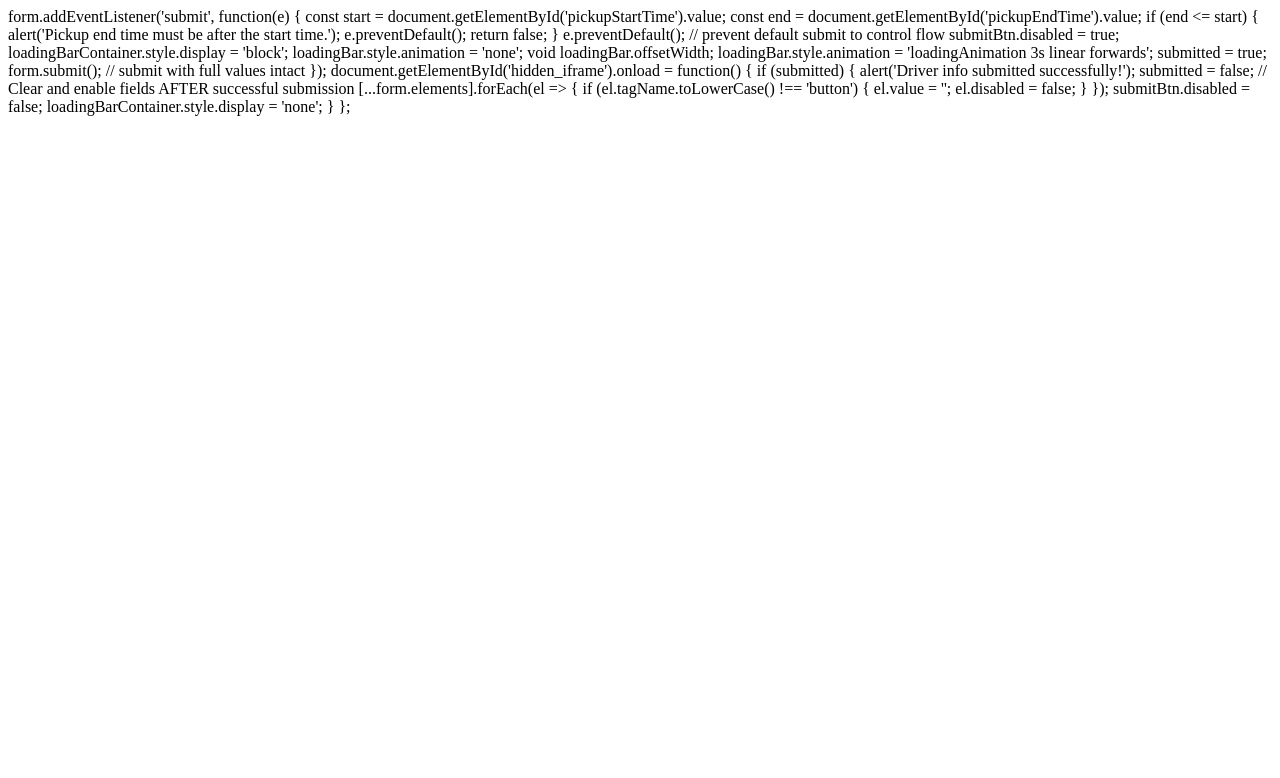
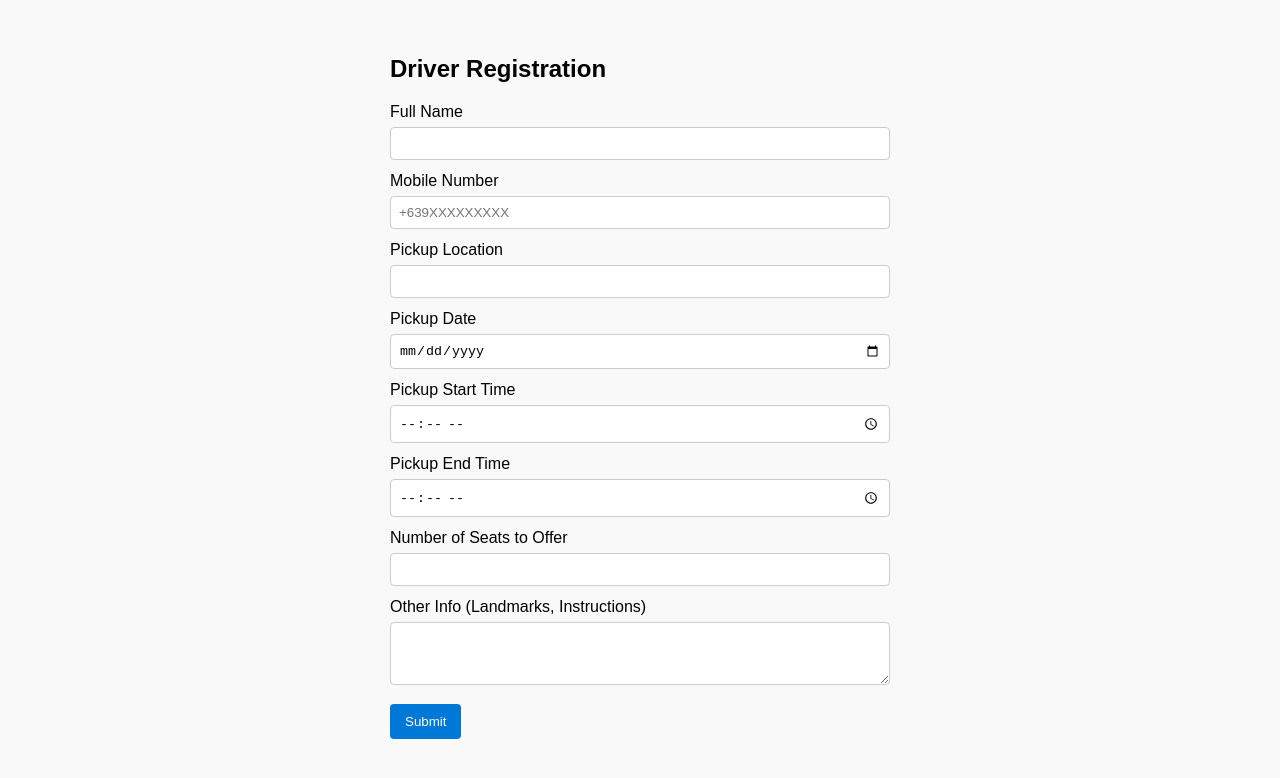
Before and after one commit to JoshuaPlaciego/share-a-ride-web, a website: page driverform.html in a window 1280 px wide. Drawn offline with Linux system fonts and the light colour scheme.

Commit message:
revised code

```diff
--- a/driverform.html
+++ b/driverform.html
@@ -1,3 +1,107 @@
+<!DOCTYPE html>
+<html lang="en">
+<head>
+  <meta charset="UTF-8" />
+  <meta name="viewport" content="width=device-width, initial-scale=1" />
+  <title>Driver Registration - Share A Ride</title>
+  <style>
+    body {
+      font-family: Arial, sans-serif;
+      max-width: 500px;
+      margin: 20px auto;
+      padding: 15px;
+      background: #f9f9f9;
+      border-radius: 8px;
+    }
+    label {
+      display: block;
+      margin: 12px 0 6px;
+    }
+    input, textarea {
+      width: 100%;
+      padding: 8px;
+      box-sizing: border-box;
+      border-radius: 4px;
+      border: 1px solid #ccc;
+    }
+    button {
+      margin-top: 15px;
+      padding: 10px 15px;
+      background-color: #0078d7;
+      color: white;
+      border: none;
+      border-radius: 4px;
+      cursor: pointer;
+    }
+    button:hover {
+      background-color: #005ea1;
+    }
+    #loadingBarContainer {
+      display: none;
+      width: 100%;
+      background-color: #ddd;
+      border-radius: 4px;
+      margin-top: 15px;
+      height: 20px;
+      overflow: hidden;
+    }
+    #loadingBar {
+      height: 100%;
+      width: 0%;
+      background-color: #0078d7;
+      animation: loadingAnimation 3s linear forwards;
+    }
+    @keyframes loadingAnimation {
+      from { width: 0%; }
+      to { width: 100%; }
+    }
+  </style>
+</head>
+<body>
+  <h2>Driver Registration</h2>
+  <form id="driverForm" method="POST" action="https://script.google.com/macros/s/AKfycbwU5pft2tu5KJoulEyAHvN4POuwLqpyqrF5bPKnMEdJCOVAzMl0rNAXG27lxfDbuSzG/exec" target="hidden_iframe">
+    <label for="name">Full Name</label>
+    <input type="text" id="name" name="name" required />
+
+    <label for="mobile">Mobile Number</label>
+    <input type="tel" id="mobile" name="mobile" pattern="^\+?\d{10,15}$" placeholder="+639XXXXXXXXX" required />
+
+    <label for="pickupLocation">Pickup Location</label>
+    <input type="text" id="pickupLocation" name="pickupLocation" required />
+
+    <label for="pickupDate">Pickup Date</label>
+    <input type="date" id="pickupDate" name="pickupDate" required />
+
+    <label for="pickupStartTime">Pickup Start Time</label>
+    <input type="time" id="pickupStartTime" name="pickupStartTime" required />
+
+    <label for="pickupEndTime">Pickup End Time</label>
+    <input type="time" id="pickupEndTime" name="pickupEndTime" required />
+
+    <!-- Number of seats to offer -->
+    <label for="seats">Number of Seats to Offer</label>
+    <input type="number" id="seats" name="seats" min="1" max="10" required />
+
+    <label for="otherInfo">Other Info (Landmarks, Instructions)</label>
+    <textarea id="otherInfo" name="otherInfo" rows="3"></textarea>
+
+    <button type="submit" id="submitBtn">Submit</button>
+  </form>
+
+  <div id="loadingBarContainer">
+    <div id="loadingBar"></div>
+  </div>
+
+  <iframe name="hidden_iframe" id="hidden_iframe" style="display:none;"></iframe>
+
+  <script>
+    let submitted = false;
+
+    const form = document.getElementById('driverForm');
+    const submitBtn = document.getElementById('submitBtn');
+    const loadingBarContainer = document.getElementById('loadingBarContainer');
+    const loadingBar = document.getElementById('loadingBar');
+
     form.addEventListener('submit', function(e) {
       const start = document.getElementById('pickupStartTime').value;
       const end = document.getElementById('pickupEndTime').value;
@@ -8,7 +112,7 @@ form.addEventListener('submit', function(e) {
         return false;
       }
 
-  e.preventDefault(); // prevent default submit to control flow
+      e.preventDefault(); // control submission
       submitBtn.disabled = true;
 
       loadingBarContainer.style.display = 'block';
@@ -17,7 +121,7 @@ form.addEventListener('submit', function(e) {
       loadingBar.style.animation = 'loadingAnimation 3s linear forwards';
 
       submitted = true;
-  form.submit();  // submit with full values intact
+      form.submit();
     });
 
     document.getElementById('hidden_iframe').onload = function() {
@@ -25,14 +129,18 @@ document.getElementById('hidden_iframe').onload = function() {
         alert('Driver info submitted successfully!');
         submitted = false;
 
-    // Clear and enable fields AFTER successful submission
+        // Clear and enable inputs AFTER successful submit
         [...form.elements].forEach(el => {
           if (el.tagName.toLowerCase() !== 'button') {
             el.value = '';
             el.disabled = false;
           }
         });
+
         submitBtn.disabled = false;
         loadingBarContainer.style.display = 'none';
       }
     };
+  </script>
+</body>
+</html>
```
Lines whose indentation alone changed are shown as unchanged.
